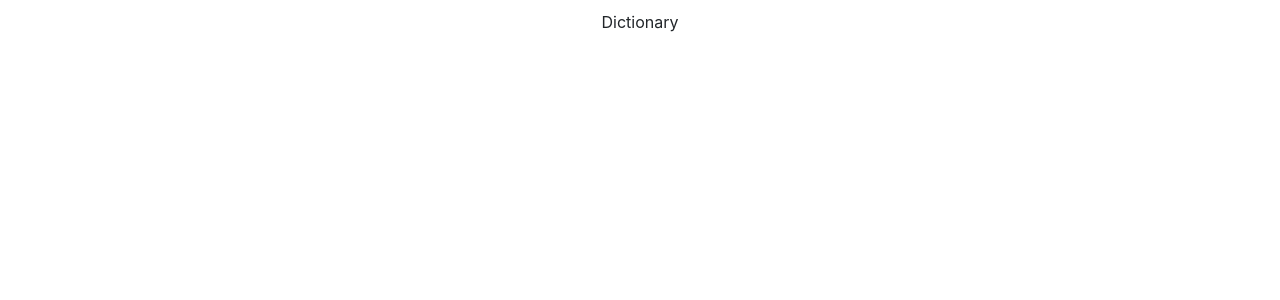
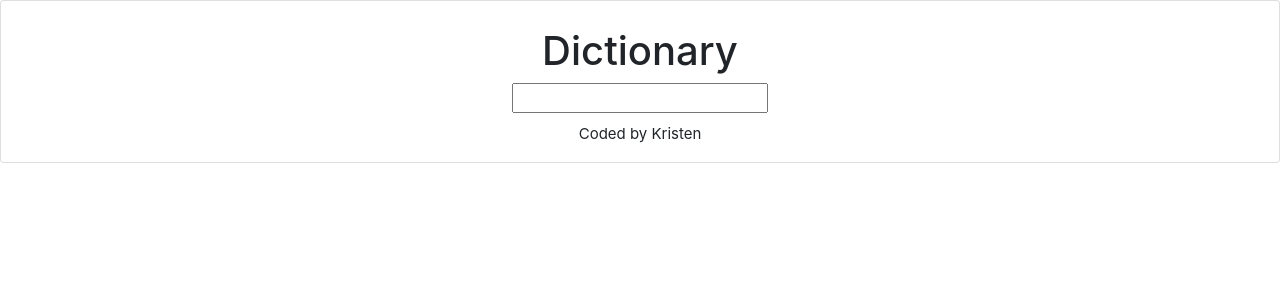
Before and after one commit to Klatona/dictionary-project, a React (Create React App) app: page / in a window 1280 px wide. Shown: the top 300 px of the page. Built offline with nearby package versions, Linux system fonts and the light colour scheme.

Commit message:
Added Search Input to Dictionary.js

```diff
--- a/src/App.css
+++ b/src/App.css
@@ -1,4 +1,12 @@
+footer {
+  text-align: center;
+}
 .App-header {
   text-align: center;
   margin-top: 10px;
 }
+
+.Kristen {
+  margin-top: 10px;
+  font-size: 15px;
+}
--- a/src/App.js
+++ b/src/App.js
@@ -1,16 +1,25 @@
 import React from "react";
 import './App.css';
+import Dictionary from "./Dictionary";
 
-function App() {
+export default function App() {
   return (
     <div className="App">
+      <div className="card body">
+        <div className="card-body background">
       <header className="App-header">
-    Dictionary
-
+    <h1>
+      Dictionary
+      </h1>
       </header>
-
+      <main>
+        <Dictionary />
+      </main>
+      <footer className="Kristen">
+        Coded by Kristen
+      </footer>
+   </div>
+   </div>
     </div>
   );
 }
-
-export default App;
--- /dev/null
+++ b/src/Dictionary.css
@@ -0,0 +1,3 @@
+.Dictionary {
+  text-align: center;
+}
--- /dev/null
+++ b/src/Dictionary.js
@@ -0,0 +1,23 @@
+import React, {useState} from "react";
+import "./Dictionary.css";
+
+export default function Dictionary(){
+    let [keyword, setKeyword] = useState ("");
+
+    function search (event) {
+        event.preventDefault();
+        alert(`Searching for ${keyword} definition`);
+    }
+
+    function handleKeywordChange (event){
+        setKeyword(event.target.value);
+
+    }
+    return (
+        <div className="Dictionary">
+            <form onSubmit={search}>
+                <input type="search" onChange={handleKeywordChange} />
+            </form>
+        </div>
+    )
+}
```
